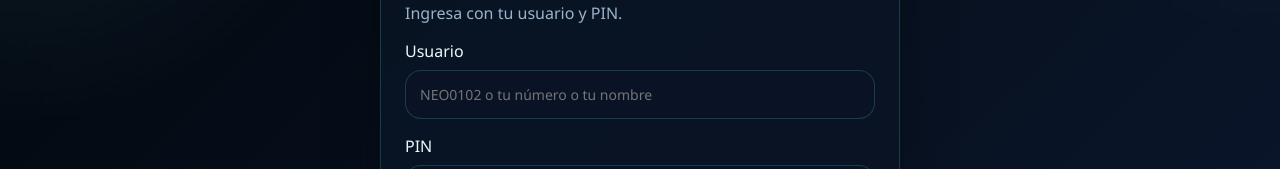
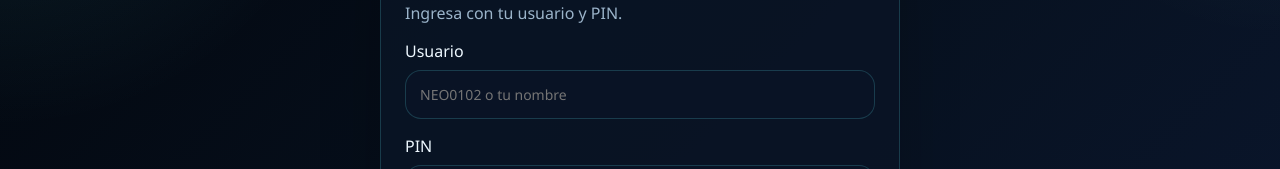
Before and after one commit to franciscoramirez-svg/neoassistence, a Next.js app in the folder frontend/: page /login in a window 1280 px wide. Shown: the part 234-403 px from the top of the page. Built offline with nearby package versions, Linux system fonts and the light colour scheme.

Commit message:
fix: login solo NEO+numero o nombre + PIN

```diff
--- a/frontend/app/login/page.tsx
+++ b/frontend/app/login/page.tsx
@@ -19,13 +19,10 @@ export default function LoginPage() {
     try {
       const raw = identifier.trim();
       const neoMatch = raw.match(/^neo\s*(\d+)$/i);
-      const digitsMatch = raw.match(/^\d+$/);
       let employee_number: string | null = null;
       let name = "";
       if (neoMatch) {
         employee_number = neoMatch[1];
-      } else if (digitsMatch) {
-        employee_number = raw;
       } else {
         name = raw;
       }
@@ -68,7 +65,7 @@ export default function LoginPage() {
         <p style={{ color: "#9bb4ca" }}>Ingresa con tu usuario y PIN.</p>
 
         <label style={{display:"block",marginBottom:8}}>Usuario</label>
-        <input value={identifier} onChange={e=>setIdentifier(e.target.value)} placeholder="NEO0102 o tu número o tu nombre" style={{width:"100%",padding:14,borderRadius:16,border:"1px solid rgba(94,242,255,0.18)",marginBottom:16,background:"rgba(10,21,38,0.8)",color:"white",fontSize:14}} />
+        <input value={identifier} onChange={e=>setIdentifier(e.target.value)} placeholder="NEO0102 o tu nombre" style={{width:"100%",padding:14,borderRadius:16,border:"1px solid rgba(94,242,255,0.18)",marginBottom:16,background:"rgba(10,21,38,0.8)",color:"white",fontSize:14}} />
 
         <label style={{ display: "block", marginBottom: 8 }}>PIN</label>
         <input
```
Also changed, not shown: 1 other file (tests, documents, lock files or other folders).
